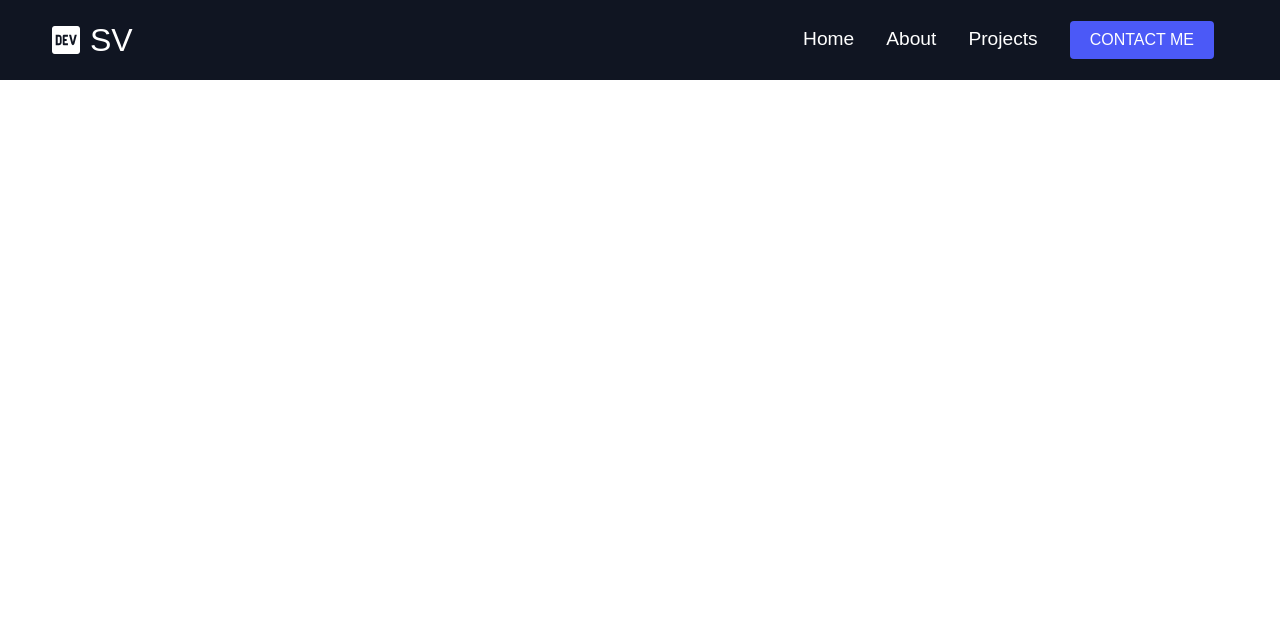
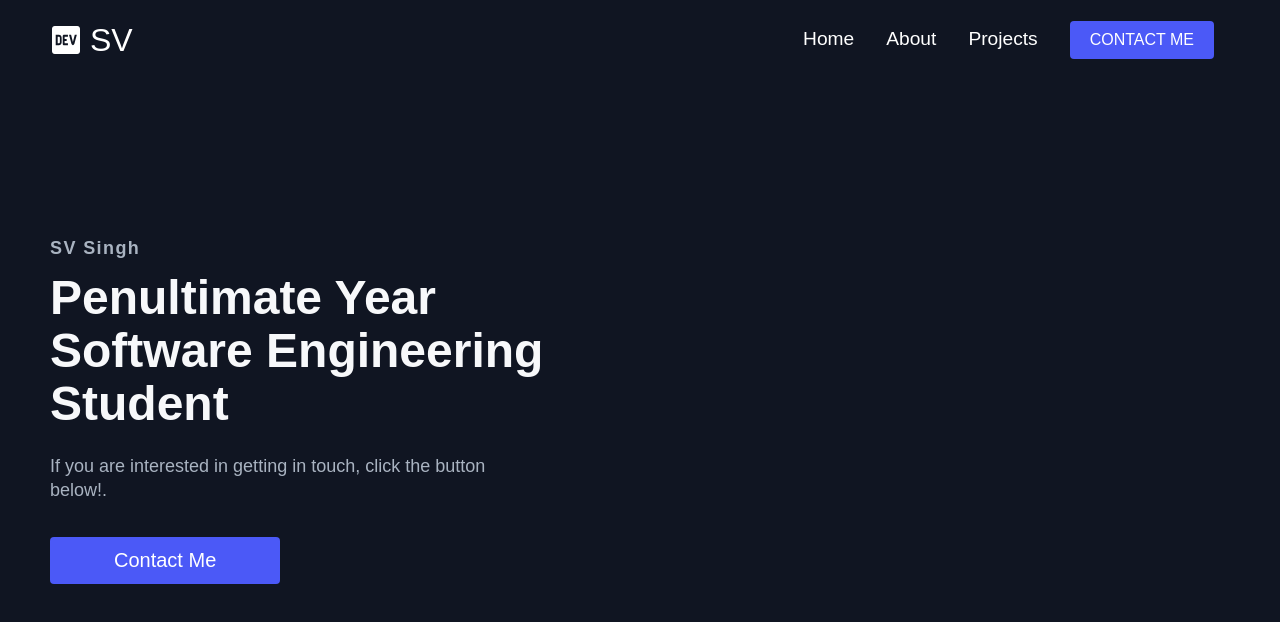
Before and after one commit to ssin610/portfolio-website, a React (Create React App) app: page / in a window 1280 px wide. Shown: the top 622 px of the page. Built offline with nearby package versions, Linux system fonts and the light colour scheme.

Commit message:
Added and styled the home page

```diff
--- a/src/App.js
+++ b/src/App.js
@@ -2,12 +2,17 @@
 import { Navbar } from './components';
 import { BrowserRouter as Router, Switch, Route } from 'react-router-dom';
 import GlobalStyle from './globalStyles';
+import Home from'./pages/HomePage/Home';
 
 function App() {
   return (
     <Router>
       <GlobalStyle />
       <Navbar />
+      <Switch>
+        <Route path='/' exact component={Home} />
+
+      </Switch>
     </Router>
   );
 }
--- /dev/null
+++ b/src/components/InfoSection/InfoSection.elements.js
@@ -0,0 +1,64 @@
+import styled from 'styled-components';
+
+export const InfoSec = styled.div`
+  color: #fff;
+  padding: 160px 0;
+  background: ${({ lightBg }) => (lightBg ? '#fff' : '#101522')};
+`;
+
+export const InfoRow = styled.div`
+  display: flex;
+  margin: 0 -15px -15px -15px;
+  flex-wrap: wrap;
+  align-items: center;
+  flex-direction: ${({ imgStart }) => (imgStart ? 'row-reverse' : 'row')};
+`;
+
+export const InfoColumn = styled.div`
+  margin-bottom: 15px;
+  padding-right: 15px;
+  padding-left: 15px;
+  flex: 1;
+  max-width: 50%;
+  flex-basis: 50%;
+  @media screen and (max-width: 768px) {
+    max-width: 100%;
+    flex-basis: 100%;
+    display: flex;
+    justify-content: center;
+  }
+`;
+
+export const TextWrapper = styled.div`
+  max-width: 540px;
+  padding-top: 0;
+  padding-bottom: 60px;
+  @media screen and (max-width: 768px) {
+    padding-bottom: 65px;
+  }
+`;
+
+export const TopLine = styled.div`
+  color: ${({ lightTopLine }) => (lightTopLine ? '#a9b3c1' : '#4B59F7')};
+  font-size: 18px;
+  line-height: 16px;
+  font-weight: 700;
+  letter-spacing: 1.4px;
+  margin-bottom: 16px;
+`;
+
+export const Heading = styled.h1`
+  margin-bottom: 24px;
+  font-size: 48px;
+  line-height: 1.1;
+  font-weight: 600;
+  color: ${({ lightText }) => (lightText ? '#f7f8fa' : '#1c2237')};
+`;
+
+export const Subtitle = styled.p`
+  max-width: 440px;
+  margin-bottom: 35px;
+  font-size: 18px;
+  line-height: 24px;
+  color: ${({ lightTextDesc }) => (lightTextDesc ? '#a9b3c1' : '#1c2237')};
+`;
--- /dev/null
+++ b/src/components/InfoSection/InfoSection.js
@@ -0,0 +1,51 @@
+import React from 'react'
+import { Link } from 'react-router-dom';
+import {
+    InfoSec,
+    InfoRow,
+    InfoColumn,
+    TextWrapper,
+    TopLine,
+    Heading,
+    Subtitle,
+} from './InfoSection.elements';
+
+import { Container, Button } from '../../globalStyles'
+
+const infoSection = ({
+    primary,
+    lightBg,
+    topLine,
+    lightTopLine,
+    lightText,
+    lightTextDesc,
+    headline,
+    description,
+    buttonLabel,
+    imgStart,
+
+ }) => {
+    return (
+        <InfoSec lightBg={lightBg}>
+            <Container>
+                <InfoRow imgStart={imgStart}>
+                    <InfoColumn>
+                        <TextWrapper>
+                            <TopLine lightTopLine={lightTopLine}>{topLine}</TopLine>
+                            <Heading lightText={lightText}>{headline}</Heading>
+                            <Subtitle lightTextDesc={lightTextDesc}>{description}</Subtitle>
+                            <Link to='/contact-me'>
+                                <Button big fontBig primary={primary}>
+                                    {buttonLabel}
+                                </Button>
+                            </Link>
+                        </TextWrapper>
+                    </InfoColumn>
+                </InfoRow>
+            </Container>
+
+        </InfoSec>
+    )
+}
+
+export default infoSection
--- a/src/components/index.js
+++ b/src/components/index.js
@@ -1 +1,2 @@
 export {default as Navbar} from './Navbar/Navbar';
+export {default as InfoSection} from './InfoSection/InfoSection';
--- /dev/null
+++ b/src/pages/HomePage/Data.js
@@ -0,0 +1,17 @@
+export const homeObjOne = {
+    primary: true,
+    lightBg: false,
+    lightTopLine: true,
+    lightText: true,
+    lightTextDesc: true,
+    topLine: 'SV Singh',
+    headline: 'Penultimate Year Software Engineering Student',
+    description:
+      'If you are interested in getting in touch, click the button below!.',
+    buttonLabel: 'Contact Me',
+    // imgStart: '',
+    // img: require('../../images/svg-1.svg'),
+    // alt: 'Credit Card',
+    // start: ''
+
+  };
--- /dev/null
+++ b/src/pages/HomePage/Home.js
@@ -0,0 +1,13 @@
+import React from 'react';
+import { InfoSection} from '../../components';
+import {homeObjOne} from './Data'
+
+function Home() {
+    return (
+
+        <InfoSection {...homeObjOne} />
+
+    );
+  }
+
+  export default Home;
```
